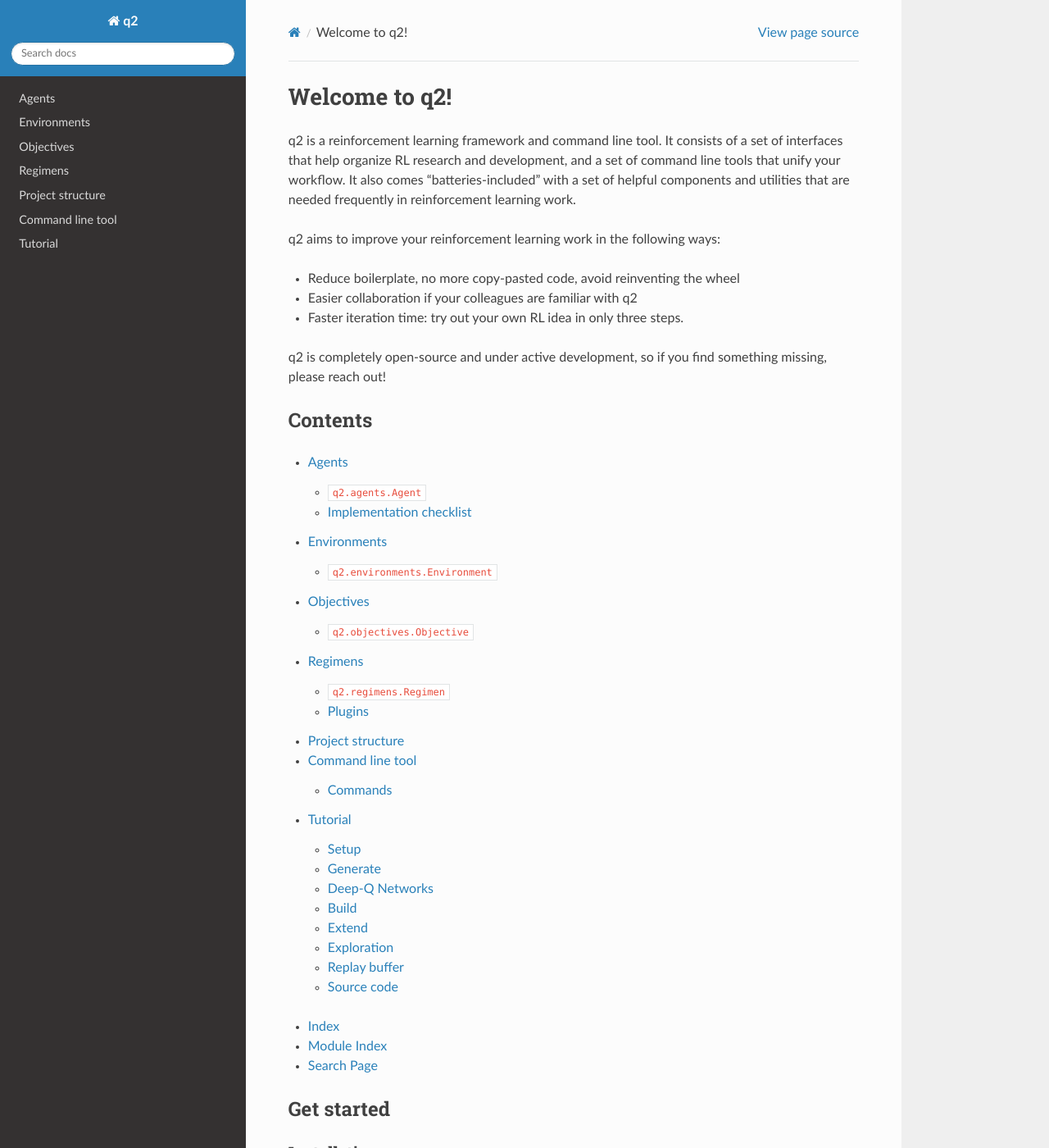
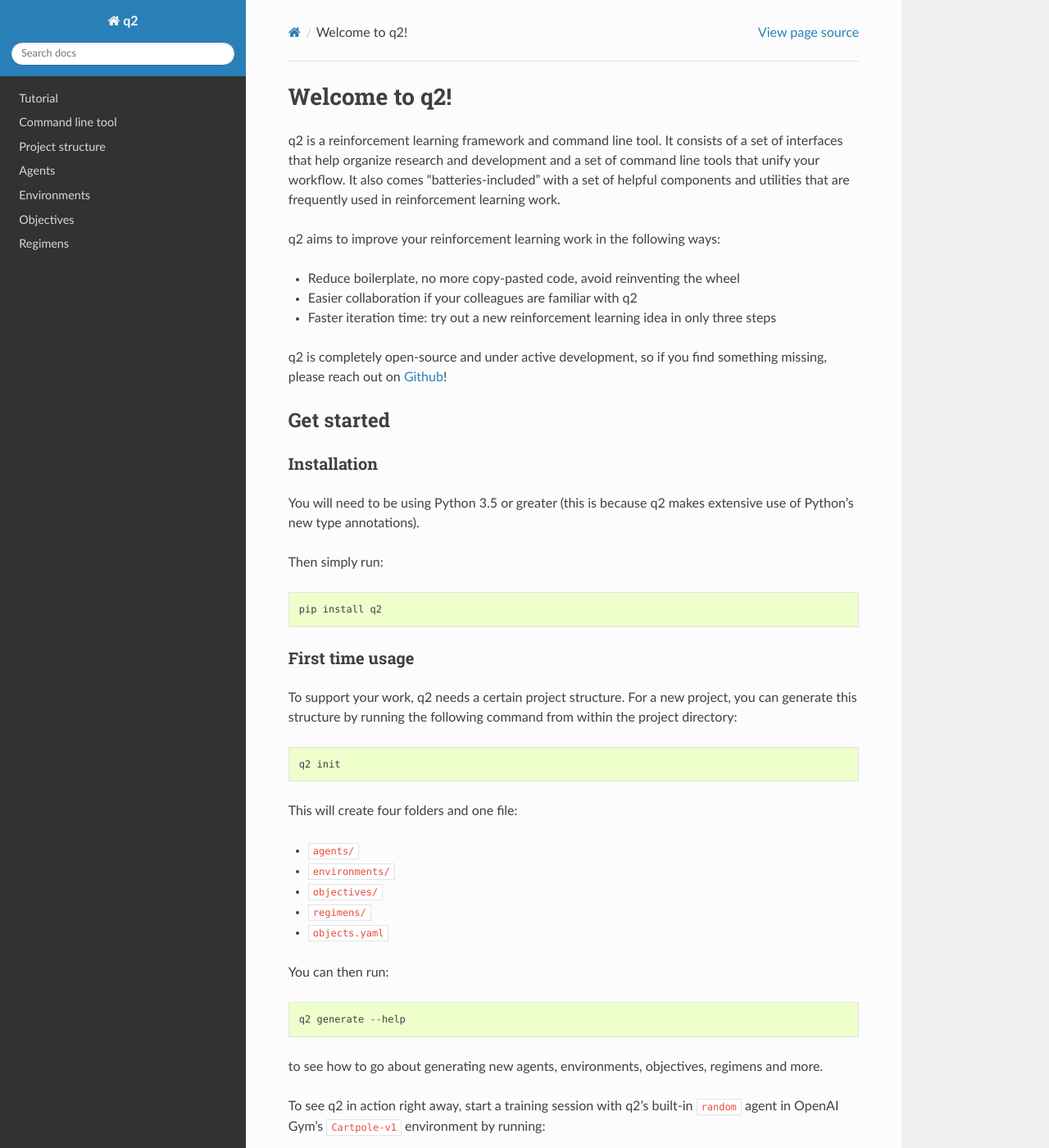
Before and after one commit to tdb-alcorn/q2, a Sphinx documentation site: the page built from docs/index.rst, in a window 1280 px wide and 1400 px high. Shown: the whole window at 82% size. Built offline with Sphinx 7.4.7 and the Read the Docs theme 2.0.0, drawn with Linux system fonts in a browser that asks for light colours; some of the changed text lies outside the part shown.

Commit message:
Minor doc improvements.

```diff
--- a/docs/index.rst
+++ b/docs/index.rst
@@ -2,38 +2,21 @@
 ==============
 
 q2 is a reinforcement learning framework and command line tool. It consists
-of a set of interfaces that help organize RL research and development, and a
-set of command line tools that unify your workflow. It also comes "batteries-included"
-with a set of helpful components and utilities that are needed frequently in
-reinforcement learning work.
+of a set of interfaces that help organize research and development and a set
+of command line tools that unify your workflow. It also comes
+"batteries-included" with a set of helpful components and utilities that are
+frequently used in reinforcement learning work.
 
 q2 aims to improve your reinforcement learning work in the following ways:
 
 * Reduce boilerplate, no more copy-pasted code, avoid reinventing the wheel
 * Easier collaboration if your colleagues are familiar with q2
-* Faster iteration time: try out your own RL idea in only three steps.
+* Faster iteration time: try out a new reinforcement learning idea in only
+  three steps
 
 q2 is completely open-source and under active development, so if you find
-something missing, please reach out!
-
-
-Contents
---------
-
-.. toctree::
-   :maxdepth: 2
-
-   agent
-   environment
-   objective
-   regimen
-   structure
-   tool
-   tutorial
-
-* :ref:`genindex`
-* :ref:`modindex`
-* :ref:`search`
+something missing, please reach out on `Github
+<https://github.com/tdb-alcorn/q2>`_!
 
 
 Get started
@@ -45,7 +28,7 @@
 You will need to be using Python 3.5 or greater (this is because q2 makes
 extensive use of Python's new type annotations).
 
-Then simply::
+Then simply run::
 
     pip install q2
 
@@ -54,11 +37,12 @@
 ^^^^^^^^^^^^^^^^
 
 To support your work, q2 needs a certain project structure. For a new
-project, you can generate this structure by running::
+project, you can generate this structure by running the following command
+from within the project directory::
 
     q2 init
 
-from within the project directory. This will create four folders and one file:
+This will create four folders and one file:
 
 * ``agents/``
 * ``environments/``
@@ -73,17 +57,36 @@
 to see how to go about generating new agents, environments, objectives,
 regimens and more.
 
-To see q2 in action right away, start a training session by running::
+To see q2 in action right away, start a training session with q2's built-in
+``random`` agent in OpenAI Gym's ``Cartpole-v1`` environment by running::
 
     q2 train random --env gym.CartPole-v1 --episodes 10 --render
 
 You should see a window open up rendering the ``CartPole-v1`` environment
-from OpenAI Gym, with q2's ``random`` agent playing. The basic syntax of the
-``train`` command is::
+with ``random`` agent playing. The basic syntax of the ``train`` command is::
 
     q2 train <agent> --env <environment> --episodes <num_episodes> --render
 
 Run ``q2 train --help`` to see all the options.
+
+
+Contents
+--------
+
+.. toctree::
+   :maxdepth: 2
+
+   tutorial
+   tool
+   structure
+   agent
+   environment
+   objective
+   regimen
+
+* :ref:`genindex`
+* :ref:`modindex`
+* :ref:`search`
 
 
 Project goals
@@ -138,6 +141,6 @@
 About the author
 ----------------
 
-I'm a software engineer who hacks on RL projects in my spare time. My
+I'm a software engineer and I hack on RL projects in my spare time. My
 personal website and blog can be found at `tdb-alcorn.github.io
 <https://tdb-alcorn.github.io>`_.
--- a/docs/tutorial.rst
+++ b/docs/tutorial.rst
@@ -1,10 +1,10 @@
 Tutorial
 ========
 
-In this tutorial you will use q2 to implement a reasonably good Deep-Q
-Network to solve the cart-pole problem. The goal is to familiarize you with
-q2, show you how it can speed up and simplify development and maybe even
-learn a bit about reinforcement learning to boot.
+In this tutorial you will use q2 to implement a Deep-Q Network that can solve
+the cart-pole problem. The goal is to familiarize you with q2, show you how
+it can speed up and simplify development and maybe even learn a bit about
+reinforcement learning to boot.
 
 The cart-pole problem is the problem of attempting to balance a vertical pole
 on top of a cart that can roll horizontally. It's a classic problem in
@@ -296,11 +296,11 @@
 
     from q2.agents.noise import DecayProcess
 
-``DecayProcess`` generates a stream of ``1``s and ``0``s, with ``1``s showing
+``DecayProcess`` generates a stream of ``1``\ s and ``0``\ s, with ``1``\ s showing
 up less and less frequently as the process goes on. We can use this to add
 some randomness to our agents behaviour that starts out big and slowly
 disappears, letting the agent have more control. Go back down to ``__init__``
-and add a line to instantiate the ``DecayProcess``::
+and add a line to instantiate the ``DecayProcess``\ ::
 
     def __init__(...):
         ...
```
